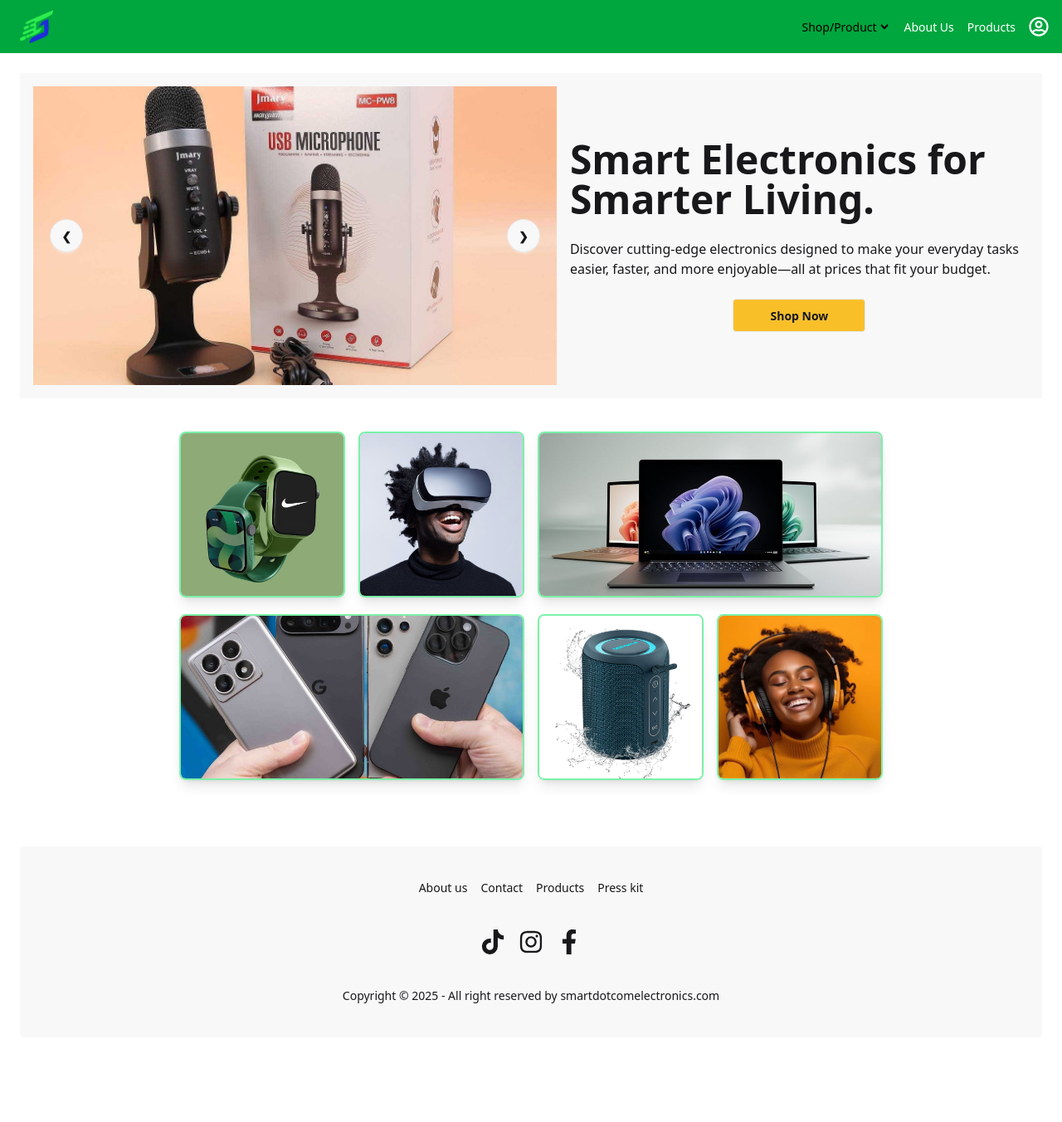
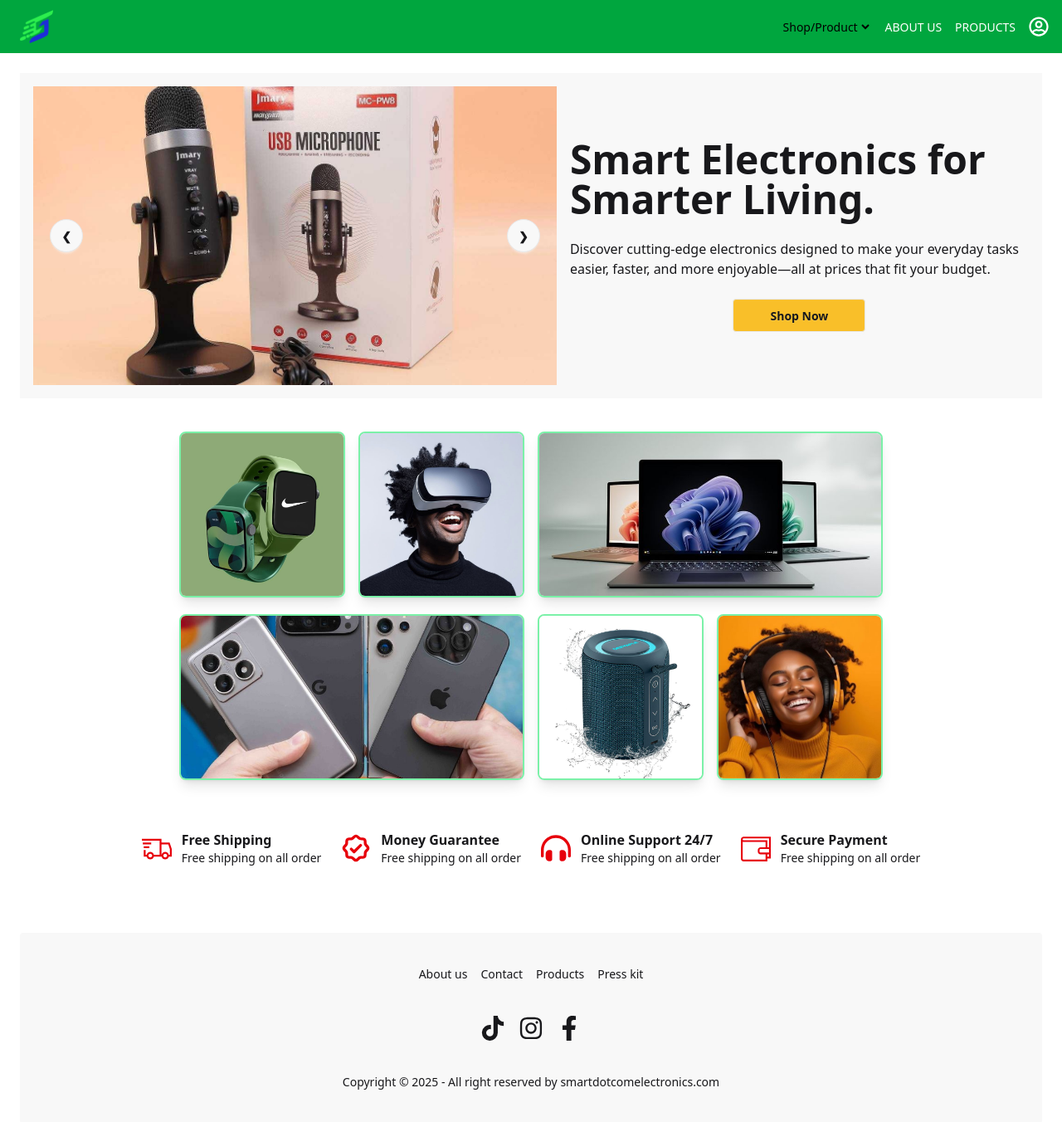
Before and after one commit to iceyben/smartDot, a Next.js app: page / in a window 1280 px wide. Shown: the whole page at 83% size. Before the commit the page ends 1250 px from the top, so only its background shows below. Built offline with nearby package versions, Linux system fonts and the light colour scheme.

Commit message:
made some changes

```diff
--- /dev/null
+++ b/app/auth/login/components/LoginForm.tsx
@@ -0,0 +1,29 @@
+import React from "react";
+import { FaUser } from "react-icons/fa6";
+
+const LoginForm = () => {
+  return (
+    <div>
+      <div>
+        <FaUser className="text-3xl" />
+      </div>
+      <div>
+        <h1>User Login</h1>
+      </div>
+      <form>
+        <div>
+          <span>Icon</span>
+          <label>Email</label>
+        </div>
+        <div>
+          <label>Email</label>
+          <span>Icon</span>
+        </div>
+        <p>forgot password?</p>
+        <button type="submit">Login</button>
+      </form>
+    </div>
+  );
+};
+
+export default LoginForm;
--- /dev/null
+++ b/app/auth/login/page.tsx
@@ -0,0 +1,11 @@
+import React from 'react'
+
+const page = () => {
+  return (
+    <div>
+
+    </div>
+  )
+}
+
+export default page
--- a/app/components/Navbar.tsx
+++ b/app/components/Navbar.tsx
@@ -1,11 +1,14 @@
 import React from "react";
 import Link from "next/link";
 import { FaRegUserCircle } from "react-icons/fa";
+import clsx from "clsx";
 
 import Image from "next/image";
 import DropDown from "./DropDown";
+import { usePathname } from "next/navigation";
 
 const Navbar = () => {
+  const pathname = usePathname();
   return (
     <div className="drawer">
       <input id="my-drawer-3" type="checkbox" className="drawer-toggle" />
@@ -44,10 +47,26 @@ const Navbar = () => {
               {/* Navbar menu content here */}
               <div className="flex gap-4 items-center text-white ">
                 <DropDown />
-
-                <Link href="/about">About Us</Link>
-                <Link href="/products">Products</Link>
-
+                <Link
+                  href="/about"
+                  className={clsx(
+                    "hover:text-yellow-200 uppercase font-medium",
+                    pathname === "/about" &&
+                      "underline decoration-yellow-400 decoration-2  underline-offset-4"
+                  )}
+                >
+                  About Us
+                </Link>
+                <Link
+                  href="/products"
+                  className={clsx(
+                    "hover:text-yellow-200 uppercase font-medium",
+                    pathname === "/products" &&
+                      "underline decoration-yellow-400 decoration-2  underline-offset-4"
+                  )}
+                >
+                  Products
+                </Link>
                 <Link href="/admin">
                   <FaRegUserCircle className="text-2xl" />
                 </Link>
--- /dev/null
+++ b/app/components/PolicySection.tsx
@@ -0,0 +1,20 @@
+import React from "react";
+
+interface PolicySectionProps {
+  icon: React.ReactNode;
+  title: string;
+  description: string;
+}
+const PolicySection = ({ icon, title, description }: PolicySectionProps) => {
+  return (
+    <div className="flex items-center space-x-3">
+      <span className="text-4xl text-red-600">{icon}</span>
+      <span className="flex flex-col">
+        <h2 className="font-bold">{title}</h2>
+        <p className="text-sm">{description}</p>
+      </span>
+    </div>
+  );
+};
+
+export default PolicySection;
--- /dev/null
+++ b/app/components/ProductVideos.tsx
@@ -0,0 +1,19 @@
+import React from "react";
+
+const ProductVideos = () => {
+  return (
+    <div>
+      <div>
+        <h1>video1</h1>
+      </div>
+      <div>
+        <h1>video2</h1>
+      </div>
+      <div>
+        <h1>video3</h1>
+      </div>
+    </div>
+  );
+};
+
+export default ProductVideos;
--- a/app/dashboard/page.tsx
+++ b/app/dashboard/page.tsx
@@ -8,7 +8,7 @@ export default function Page() {
   return (
     <div className="rounded-lg">
       <span className="flex items-center justify-between">
-        <h1>Dashbard Page</h1>
+        <h1>Dashbard </h1>
         <span className="flex items-center space-x-2 mb-6 ">
           <FaRegUserCircle className="text-2xl" />
           <h2>Admin Name</h2>
--- a/app/page.tsx
+++ b/app/page.tsx
@@ -3,6 +3,11 @@ import Hero from "./components/Hero";
 import Loading from "./components/loading";
 import CategoryCard from "./components/CategoryCard";
 import { FaTiktok, FaInstagram, FaFacebookF } from "react-icons/fa";
+import PolicySection from "./components/PolicySection";
+import { LiaShippingFastSolid } from "react-icons/lia";
+import { PiSealCheckBold } from "react-icons/pi";
+import { FaHeadphonesSimple } from "react-icons/fa6";
+import { TfiWallet } from "react-icons/tfi";
 
 export default function Home() {
   return (
@@ -11,7 +16,7 @@ export default function Home() {
         <main className=" mb-20">
           <Hero />
           <div className="grid md:grid-rows-2 justify-center mt-5   ">
-            <div className="grid grid-cols-1 md:grid-cols-4 gap-4 mt-5 justify-center">
+            <div className="grid grid-cols-2 md:grid-cols-4 gap-4 mt-5 justify-center">
               <CategoryCard
                 src="/watch.jpeg"
                 alt="Watch"
@@ -25,7 +30,7 @@ export default function Home() {
               <CategoryCard
                 src="/laptop.jpeg"
                 alt="Laptops"
-                className="h-50 w-full md:col-span-2"
+                className="h-50 w-full md:col-span-2 col-span-2"
               />
             </div>
             <div className="grid grid-cols-1 md:grid-cols-4 gap-4 mt-5 justify-center">
@@ -45,6 +50,29 @@ export default function Home() {
                 className="h-50 w-full "
               />
             </div>
+          </div>
+          <div className=" md:flex  md:justify-center md:space-x-6 mt-15 mb-10">
+            {/* <policies /> */}
+            <PolicySection
+              icon={<LiaShippingFastSolid />}
+              title="Free Shipping"
+              description="Free shipping on all order"
+            />
+            <PolicySection
+              icon={<PiSealCheckBold />}
+              title="Money Guarantee"
+              description="Free shipping on all order"
+            />
+            <PolicySection
+              icon={<FaHeadphonesSimple />}
+              title="Online Support 24/7"
+              description="Free shipping on all order"
+            />
+            <PolicySection
+              icon={<TfiWallet />}
+              title="Secure Payment"
+              description="Free shipping on all order"
+            />
           </div>
         </main>
         <footer className="footer footer-horizontal footer-center bg-base-200 text-base-content rounded p-10">
```
